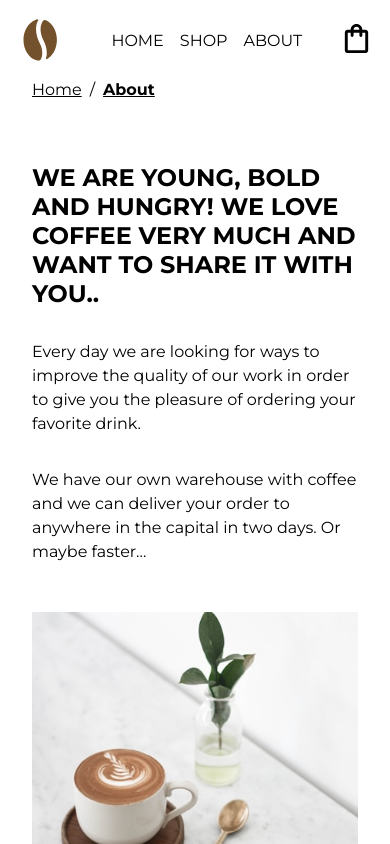
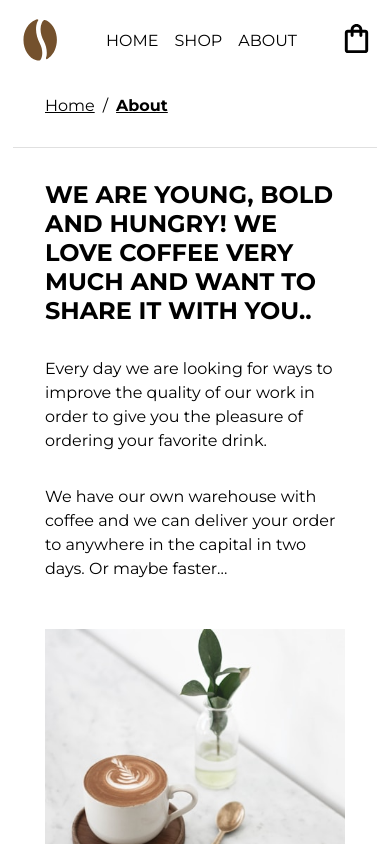
Before and after one commit to Dimar1510/shopping-cart, a React (Vite) app: page /about in a window 390 px wide. Shown: the top 844 px of the page. Built offline with nearby package versions, Linux system fonts and the light colour scheme.

Commit message:
fix pages display on mobile

```diff
--- a/src/index.css
+++ b/src/index.css
@@ -60,6 +60,6 @@ button:disabled:hover {
 
 @media (max-width: 600px) {
   .page {
-    padding: 0rem;
+    padding: 1rem;
   }
 }
--- a/src/pages/AboutPage.jsx
+++ b/src/pages/AboutPage.jsx
@@ -20,6 +20,7 @@ function AboutPage() {
                 /
                 <Link to={'/about'}>About</Link>
             </div>
+            <Divider/>
             <section className="about-section">
                 <div className="flex-wrapper">
                     <div className="wrl">
@@ -28,7 +29,7 @@ function AboutPage() {
                         <p className="about-text">We have our own warehouse with coffee and we can deliver your order to anywhere in the capital in two days. Or maybe faster...</p>
                     </div>
                     <div className="wrr">
-                        <img src={image} alt="about" className="about-image"/>
+                        <img src={image} alt="about" className="about-image" loading="lazy"/>
                     </div>
                 </div>
             </section>
--- a/src/pages/ShopPage.jsx
+++ b/src/pages/ShopPage.jsx
@@ -23,7 +23,6 @@ function ShopPage() {
         if (data) {
             setAllProducts(data)
             setProducts(allProducts)
-            console.log(data)
         }
     }, [data])
 
--- a/src/styles/CartPage.css
+++ b/src/styles/CartPage.css
@@ -76,7 +76,7 @@
     align-items: center;
     gap: 2rem;
     justify-self: center;
-    transform: translateY(30%);
+
 }
 
 .cart-empty .shop-link {
--- a/src/styles/Footer.css
+++ b/src/styles/Footer.css
@@ -42,7 +42,7 @@ footer {
 .footer_main {
     display: flex;
     padding: 2rem 2rem 4rem;
-    justify-content: space-evenly;
+    justify-content: center;
     gap: 2rem;
 }
 
--- a/src/styles/HomePage.css
+++ b/src/styles/HomePage.css
@@ -94,6 +94,7 @@ video {
     flex-direction: column;
     justify-content: space-between;
     padding: 1rem;
+    gap: 1rem;
 }
 
 .new-title {
@@ -108,6 +109,7 @@ video {
 .posts-wrapper {
     display: flex;
     gap: 2rem;
+    flex-wrap: wrap;
 }
 
 .blog-post {
@@ -151,3 +153,22 @@ video {
 .post-link:hover {
     font-weight: bold;
 }
+
+@media (max-width: 600px) {
+    .home_main {
+        padding: 1rem 1rem;
+    }
+    .posts-wrapper {
+        flex-direction: column;
+    }
+    .new-product {
+        min-width: 200px;
+        width: 100%;
+        padding: 0;
+        display: grid;
+    }
+    .new-text {
+        grid-row: 2/3;
+    }
+
+}
--- a/src/styles/Navbar.css
+++ b/src/styles/Navbar.css
@@ -3,6 +3,7 @@ nav {
     max-width: 400px;
     position: absolute;
     transform: translateX(calc(50vw - 200px));
+
 }
 
 .nav_links {
@@ -40,9 +41,11 @@ nav {
 
 @media (max-width: 600px) {
     nav {
-      padding: 0;
-      transform: translateX(50%);
+        padding: 0;
+        position: relative;
+        transform: translateX(0);
     }
+
     .nav_links {
         gap: 1rem;
     }
--- a/src/styles/ProductPage.css
+++ b/src/styles/ProductPage.css
@@ -25,6 +25,7 @@
     padding-bottom: 1rem;
     border-bottom: 1px solid grey;
     gap: 2rem;
+    justify-content: center;
 }
 
 .product_img {
```
